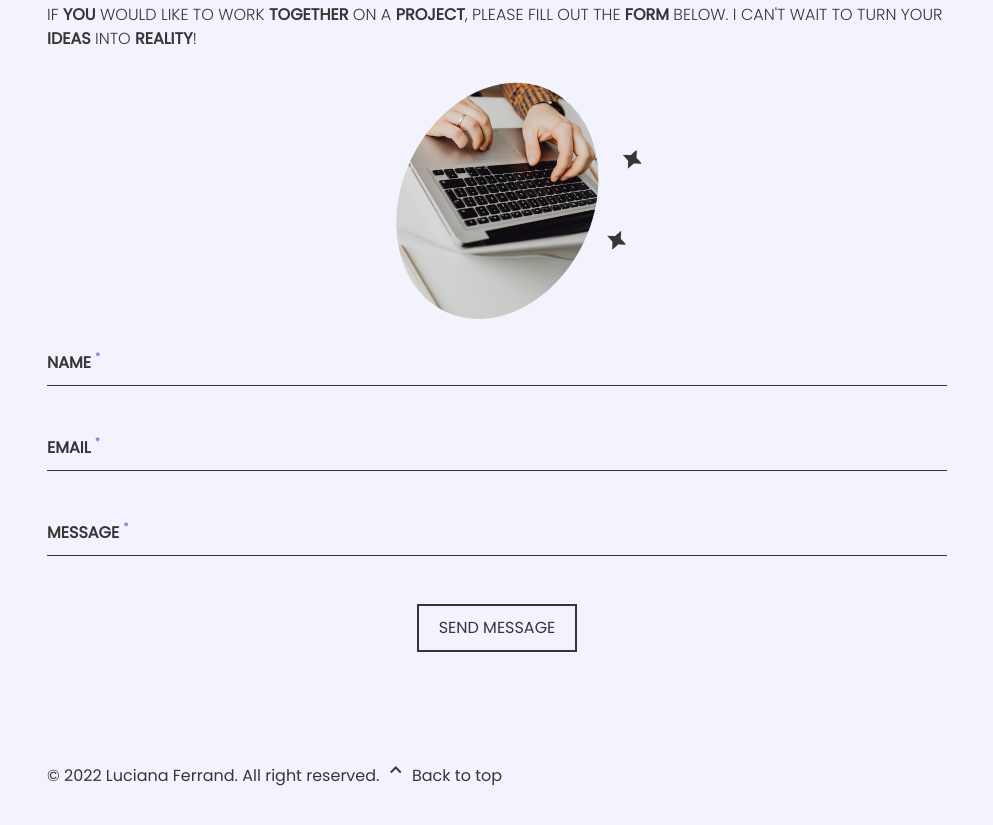
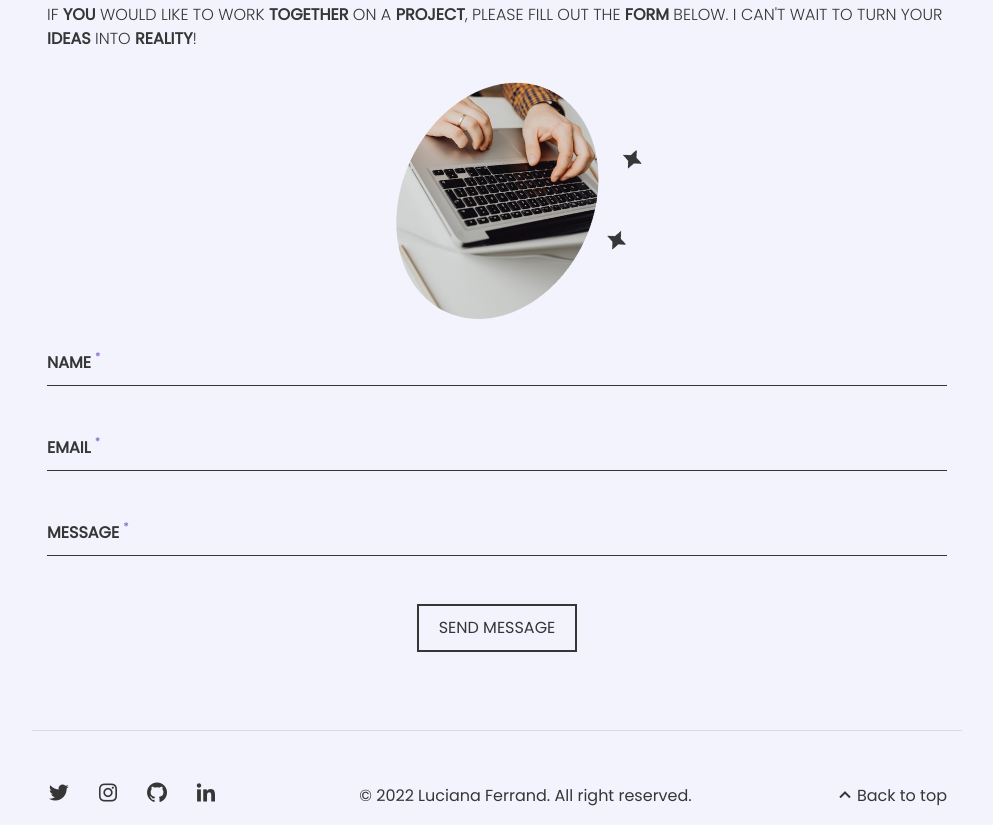
Before and after one commit to lbferrand/responsive_portfolio_model, a plain HTML site: page index.html in a window 1280 px wide. Shown: the part 4075-4900 px from the top of the page, without its empty margins (143-1136 px from the left). Before the commit the page ends 4863 px from the top, so only its background shows below. Drawn offline with nearby package versions, Linux system fonts and the light colour scheme.

Commit message:
Add style to footer

```diff
--- a/assets/css/styles.css
+++ b/assets/css/styles.css
@@ -205,7 +205,9 @@ textarea {
 }
 
 .list-link:hover,
-.list-link:focus {
+.list-link:focus,
+.scroll-top:hover,
+.scroll-top:focus {
   opacity: 0.7;
 }
 
@@ -583,7 +585,26 @@ textarea {
 }
 
 /* !FOOTER STYLES */
+.footer-container {
+  display: flex;
+  align-items: center;
+  justify-content: space-between;
+  flex-wrap: wrap;
+  gap: 1.5rem;
+  border-top: 1px solid var(--border-top-color);
+  padding-top: 5rem;
+  padding-bottom: 1.5rem;
+}
 
+.footer .list-link {
+  color: var(--dark-color);
+}
+
+.scroll-top {
+  display: flex;
+  align-items: center;
+  color: var(--dark-color);
+}
 /* !SCROLLBAR */
 
 /* !MEDIA QUERIES */
```
